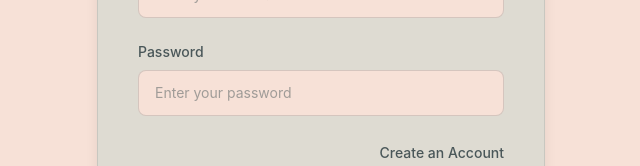
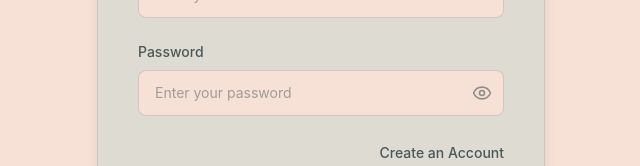
Before and after one commit to itsqyp/weatherApp, a React (Vite) app: page / in a window 1280 px wide. Shown: the part 366-532 px from the top of the page, without its empty margins (319-959 px from the left). Built offline with nearby package versions, Linux system fonts and the light colour scheme; a web font is replaced by a local one.

Commit message:
made password ui better

```diff
--- a/src/pages/Login.tsx
+++ b/src/pages/Login.tsx
@@ -1,4 +1,8 @@
+import { useState } from "react";
+import { Eye, EyeOff } from "lucide-react";
+
 function Login() {
+  const [showPassword, setShowPassword] = useState(false);
   return (
     <main className="min-h-screen bg-background text-foreground flex items-center justify-center px-4 py-8">
       <div className="login-enter w-full max-w-md rounded-2xl border border-foreground/15 bg-muted p-8 shadow-lg sm:p-10">
@@ -25,7 +29,6 @@
               className="w-full rounded-lg border border-foreground/20 bg-background px-4 py-3 text-sm outline-none transition placeholder:text-foreground/50 focus:border-primary focus:ring-2 focus:ring-primary/30"
             />
           </div>
-
           <div>
             <label
               htmlFor="password"
@@ -34,13 +37,24 @@
               Password
             </label>
 
-            <input
-              id="password"
-              name="password"
-              type="password"
-              placeholder="Enter your password"
-              className="w-full rounded-lg border border-foreground/20 bg-background px-4 py-3 text-sm outline-none transition placeholder:text-foreground/50 focus:border-primary focus:ring-2 focus:ring-primary/30"
-            />
+            <div className="relative">
+              <input
+                id="password"
+                name="password"
+                type={showPassword ? "text" : "password"}
+                placeholder="Enter your password"
+                className="w-full rounded-lg border border-foreground/20 bg-background px-4 py-3 pr-12 text-sm outline-none transition placeholder:text-foreground/50 focus:border-primary focus:ring-2 focus:ring-primary/30"
+              />
+
+              <button
+                type="button"
+                onClick={() => setShowPassword((previous) => !previous)}
+                className="absolute right-3 top-1/2 -translate-y-1/2 text-foreground/60 transition hover:text-foreground"
+                aria-label={showPassword ? "Hide password" : "Show password"}
+              >
+                {showPassword ? <EyeOff size={20} /> : <Eye size={20} />}
+              </button>
+            </div>
           </div>
 
           <div className="text-right">
```
